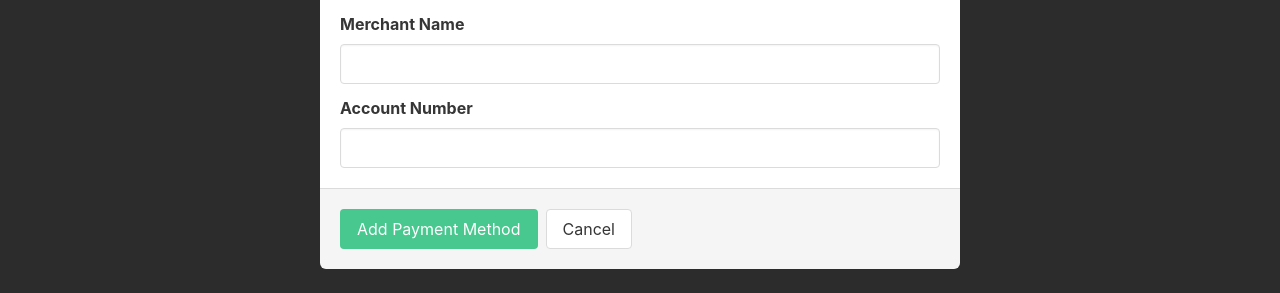
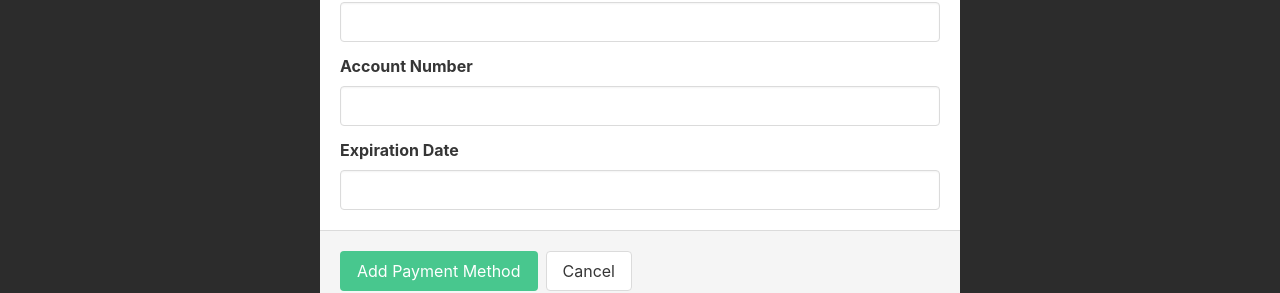
Before and after one commit to day-cohort-70/Bangazon-Client-Spicy-Boys-V2, a Next.js app: page /payments in a window 1280 px wide. Both pictures are taken after a click on the link "Add new Payment Method". Shown: the part 302-595 px from the top of the page. Built offline with nearby package versions, Linux system fonts and the light colour scheme; no server answers.

Commit message:
updated client to allow expiration date

```diff
--- a/components/payments/payment-modal.js
+++ b/components/payments/payment-modal.js
@@ -5,6 +5,7 @@ import Modal from "../modal"
 export default function AddPaymentModal({ showModal, setShowModal, addNewPayment }) {
   const merchantNameInput = useRef()
   const acctNumInput = useRef()
+  const expireDateInput = useRef()
   return (
     <Modal showModal={showModal} setShowModal={setShowModal} title="Add New Payment Method">
       <>
@@ -20,13 +21,23 @@ export default function AddPaymentModal({ showModal, setShowModal, addNewPayment
           label="Account Number"
           refEl={acctNumInput}
         />
+         <Input
+          id="expDate"
+          type="text"
+          label="Expiration Date"
+          refEl={expireDateInput}
+        />
+
       </>
       <>
         <button
           className="button is-success"
           onClick={() => addNewPayment({
-            acctNumber: acctNumInput.current.value,
-            merchant: merchantNameInput.current.value
+            account_number: acctNumInput.current.value,
+            merchant_name: merchantNameInput.current.value,
+            expiration_date:expireDateInput.current.value,
+
+
           })}
         >Add Payment Method</button>
         <button className="button" onClick={() => setShowModal(false)}>Cancel</button>
```
